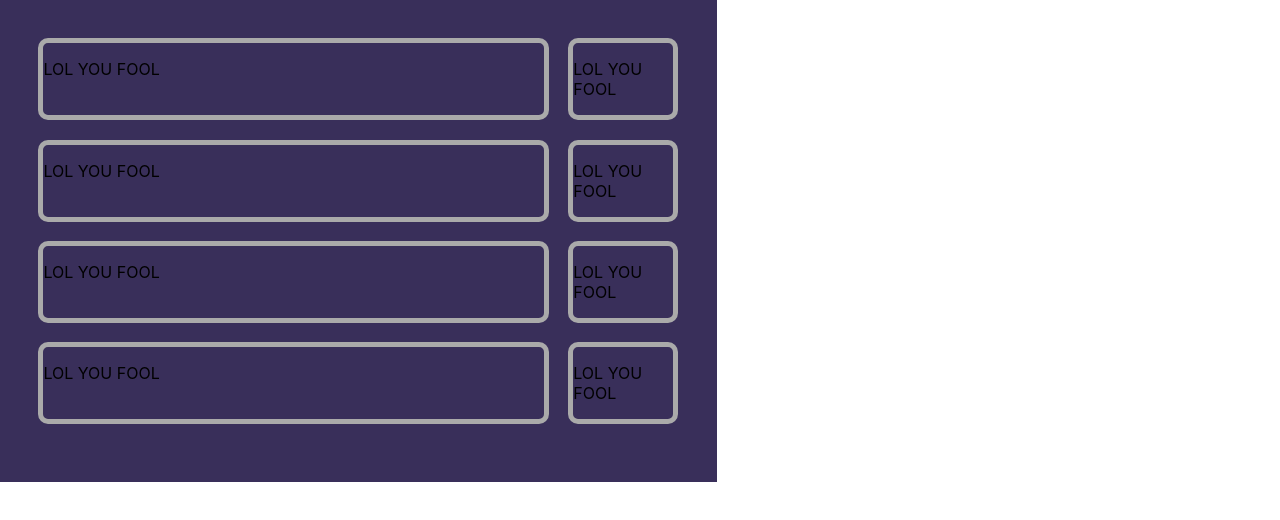
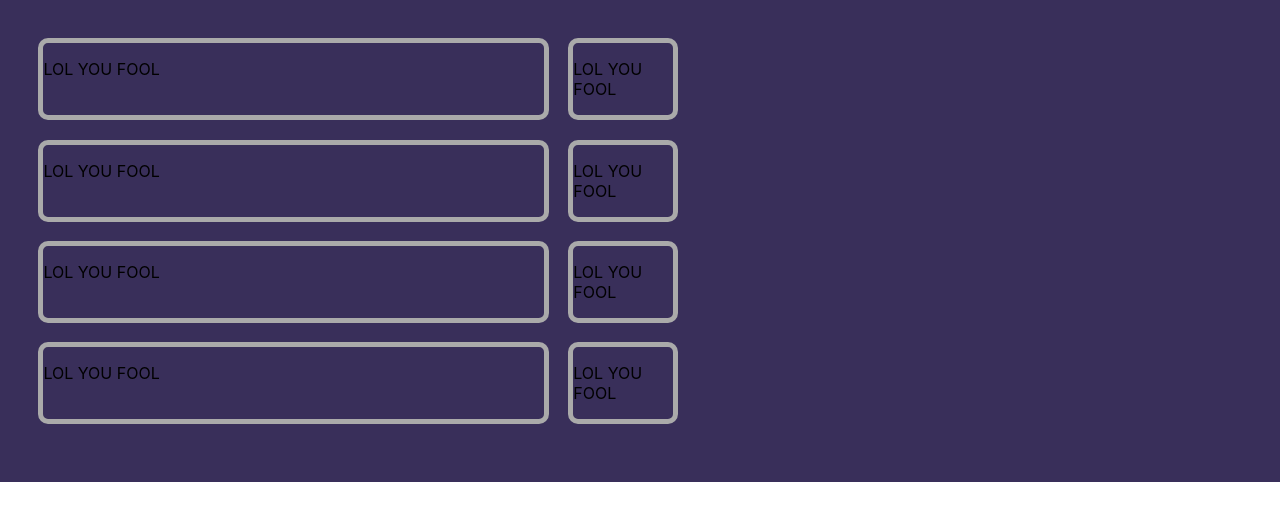
Before and after one commit to Globalgig/dndtool, a React (Create React App) app: page / in a window 1280 px wide. Shown: the top 520 px of the page. Built offline with nearby package versions, Linux system fonts and the light colour scheme.

Commit message:
Add back in app for global background-color/type

```diff
--- /dev/null
+++ b/src/App.css
@@ -0,0 +1,3 @@
+.App {
+    background-color: #392F5A;
+}
--- /dev/null
+++ b/src/App.js
@@ -0,0 +1,12 @@
+import './App.css';
+import CharacterField from './Character/CharacterField.js';
+
+function App() {
+  return (
+    <div className="App">
+      <CharacterField />
+    </div>
+  );
+}
+
+export default App;
--- a/src/Character/CharacterField.js
+++ b/src/Character/CharacterField.js
@@ -1,6 +1,5 @@
 import './CharacterField.css';
 import CharacterEntry from './CharacterEntry.js';
-
 
 function CharacterField() {
   return (
--- a/src/index.js
+++ b/src/index.js
@@ -1,13 +1,13 @@
 import React from 'react';
 import ReactDOM from 'react-dom/client';
 import './index.css';
-import CharacterField from './Character/CharacterField'
+import App from './App.js'
 import reportWebVitals from './reportWebVitals';
 
 const root = ReactDOM.createRoot(document.getElementById('root'));
 root.render(
   <React.StrictMode>
-    <CharacterField />
+    <App />
   </React.StrictMode>
 );
 
```
